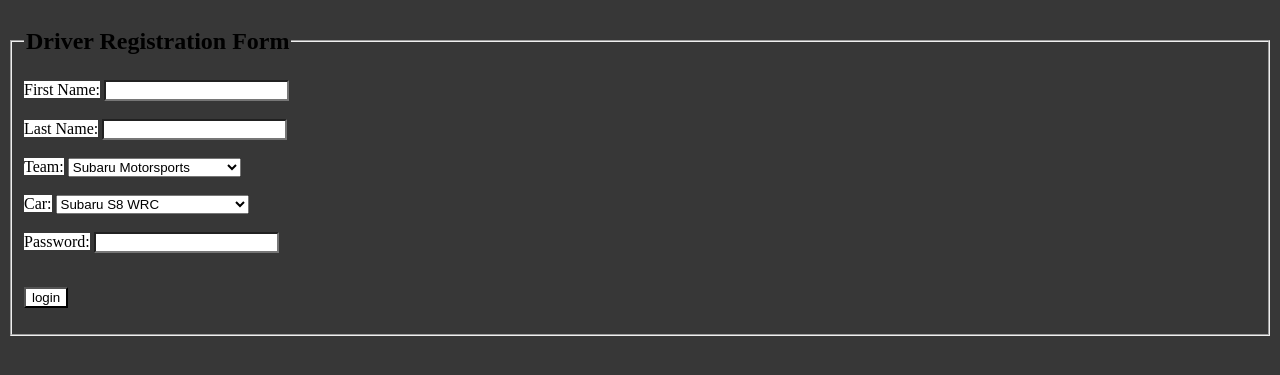
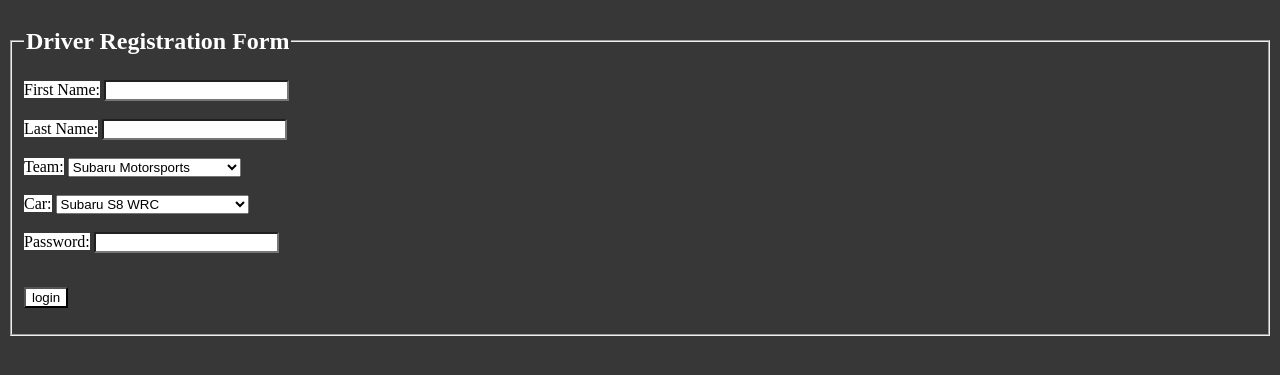
Before and after one commit to DylanSoares/kavalanddylan.ninja, a PHP site: page /RegisterAccount.php in a window 1280 px wide. Shown: the top 375 px of the page. Run offline with PHP 8.4, Linux system fonts and the light colour scheme.

Commit message:
Added RegisterAccount.php, added forms. added CreateAccount.php added Stylesheet.css

```diff
--- a/Stylesheet.css
+++ b/Stylesheet.css
@@ -1,4 +1,4 @@
-h3 {
+h3, legend {
     color: white;
     alignment: center;
 }
```
